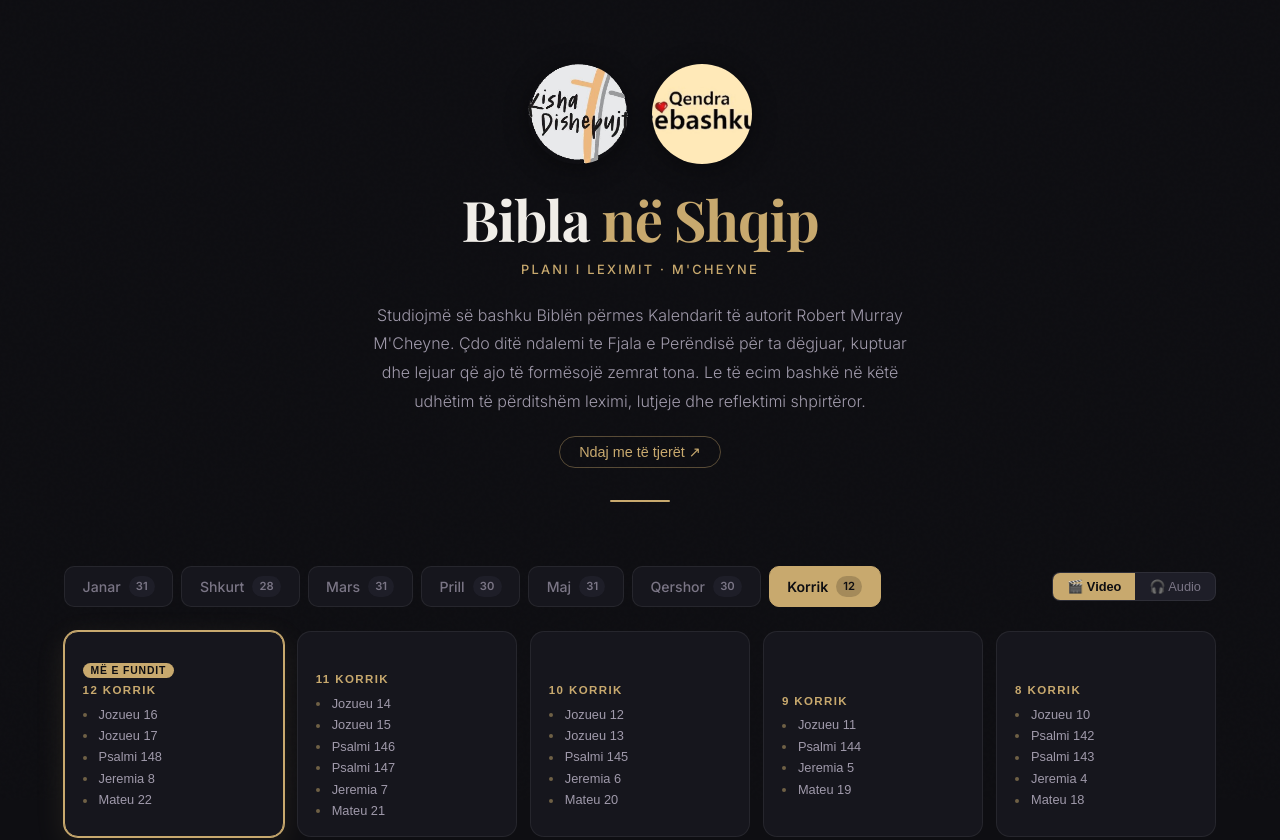
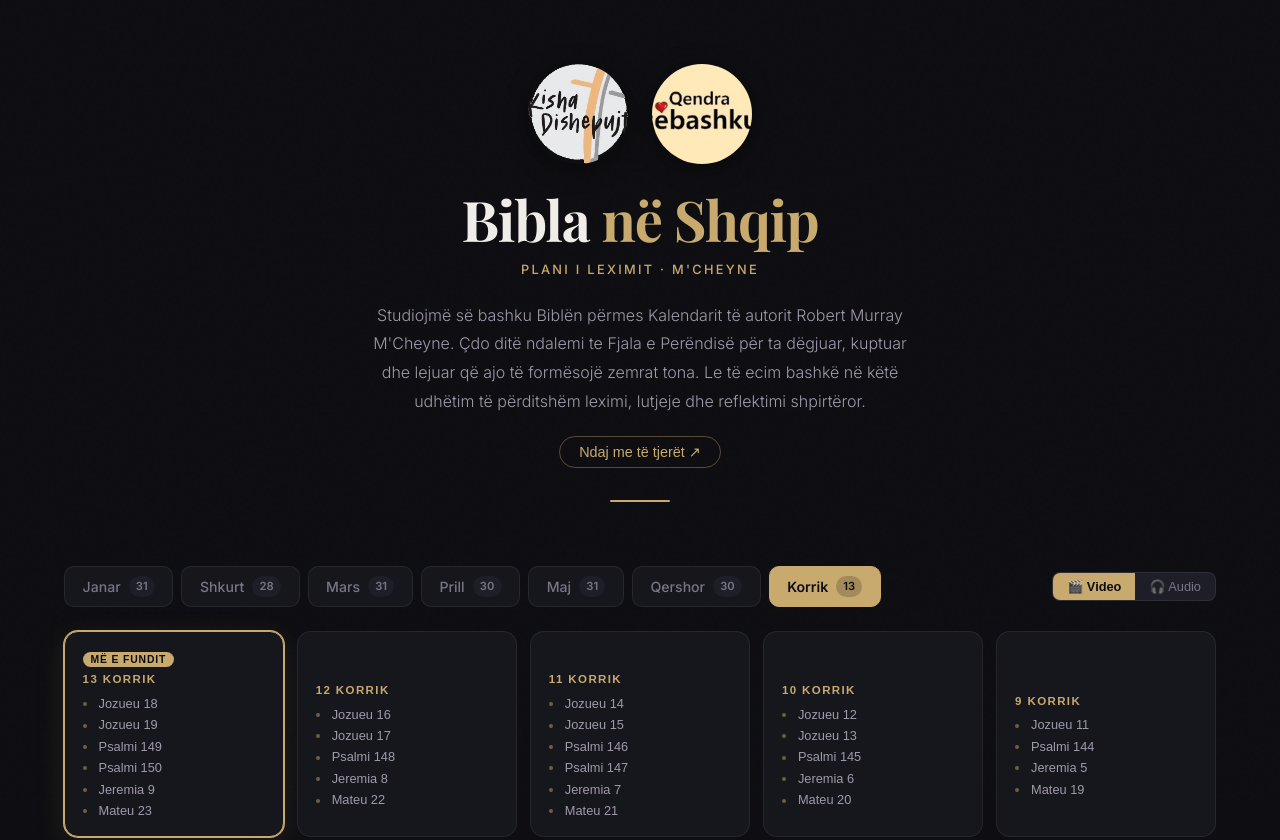
Before and after one commit to jeffandmeredith-max/bibla-shqip, a React (Vite) app: page / in a window 1280 px wide. Shown: the top 840 px of the page. Built offline with nearby package versions, Linux system fonts and the light colour scheme.

Commit message:
chore: daily update 2026-07-13

```diff
--- a/src/data/july.js
+++ b/src/data/july.js
@@ -338,5 +338,36 @@ export const july = [
         "start": 570
       }
     ]
+  },
+  {
+    "day": 13,
+    "date": "13 Korrik",
+    "videoId": "olRi8yELUTE",
+    "readings": [
+      {
+        "title": "Jozueu 18",
+        "start": 0
+      },
+      {
+        "title": "Jozueu 19",
+        "start": 250
+      },
+      {
+        "title": "Psalmi 149",
+        "start": 590
+      },
+      {
+        "title": "Psalmi 150",
+        "start": 645
+      },
+      {
+        "title": "Jeremia 9",
+        "start": 680
+      },
+      {
+        "title": "Mateu 23",
+        "start": 929
+      }
+    ]
   }
 ]
```
